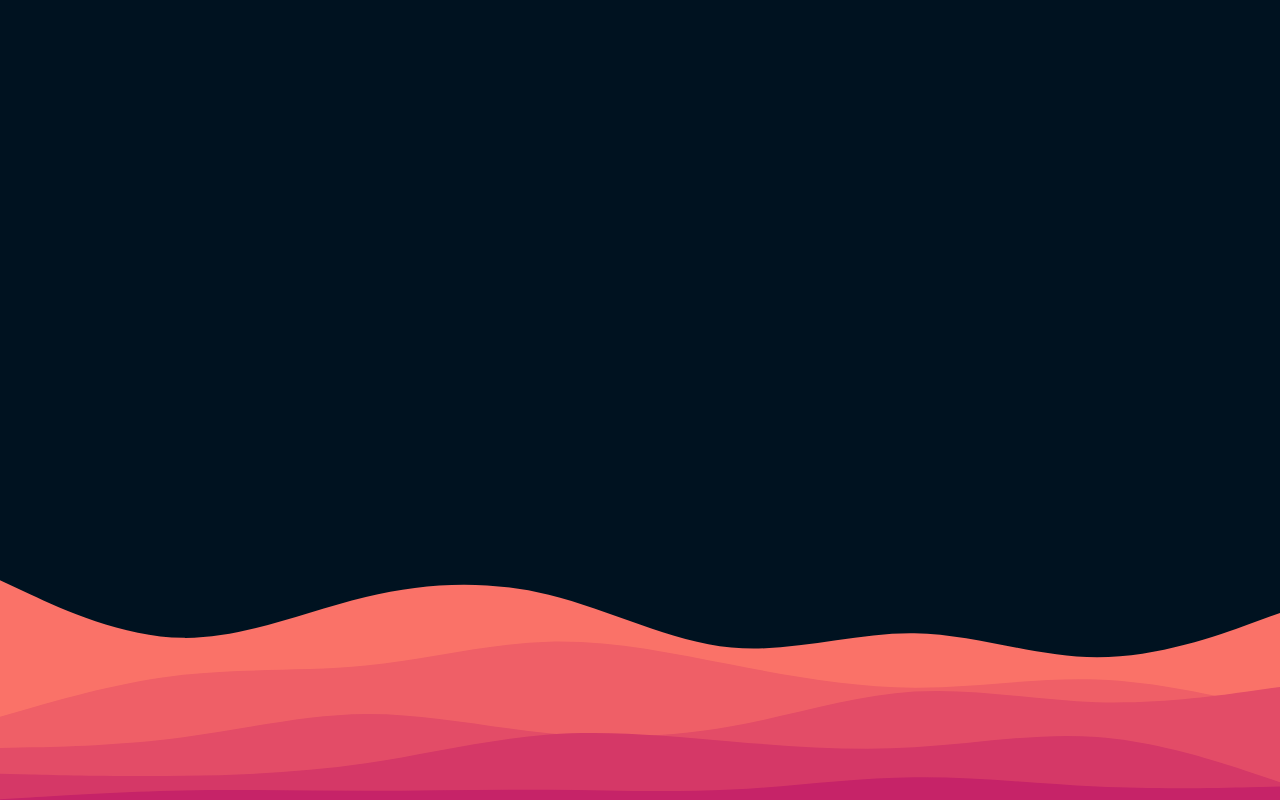
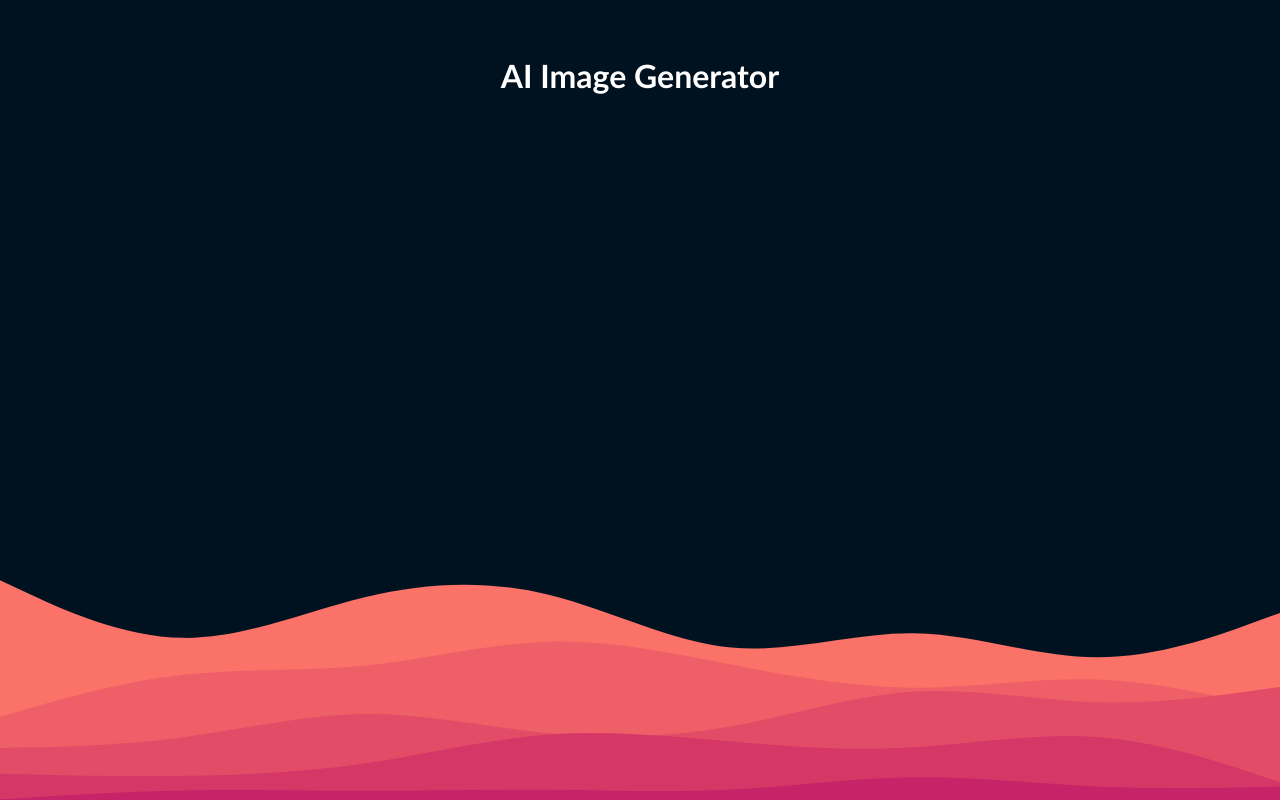
Before and after one commit to Jarabey/AI-Image-Generator, a plain HTML site: page index.html in a window 1280 px wide. Shown: the top 800 px of the page. Drawn offline with Linux system fonts and the light colour scheme.

Commit message:
Update sections

```diff
--- a/styles.css
+++ b/styles.css
@@ -2,4 +2,25 @@ body {
     margin: 0;
     padding: 0;
     background-color: #c62368;
+    display: flex;
+    flex-direction: column;
+    width: 100vw;
+    height: 100vw;
+    justify-content: space-between;
+    align-items: center;
+    font-family: 'Trebuchet MS', 'Lucida Sans Unicode', 'Lucida Grande', 'Lucida Sans', Arial, sans-serif;
 }
+
+header {
+    color: rgb(255, 255, 255);
+    height: 150px;
+    display: flex;
+    align-items: center;
+}
+
+svg {
+    position: absolute;
+    top: 0;
+    left: 0;
+    z-index: -10;
+}
```
